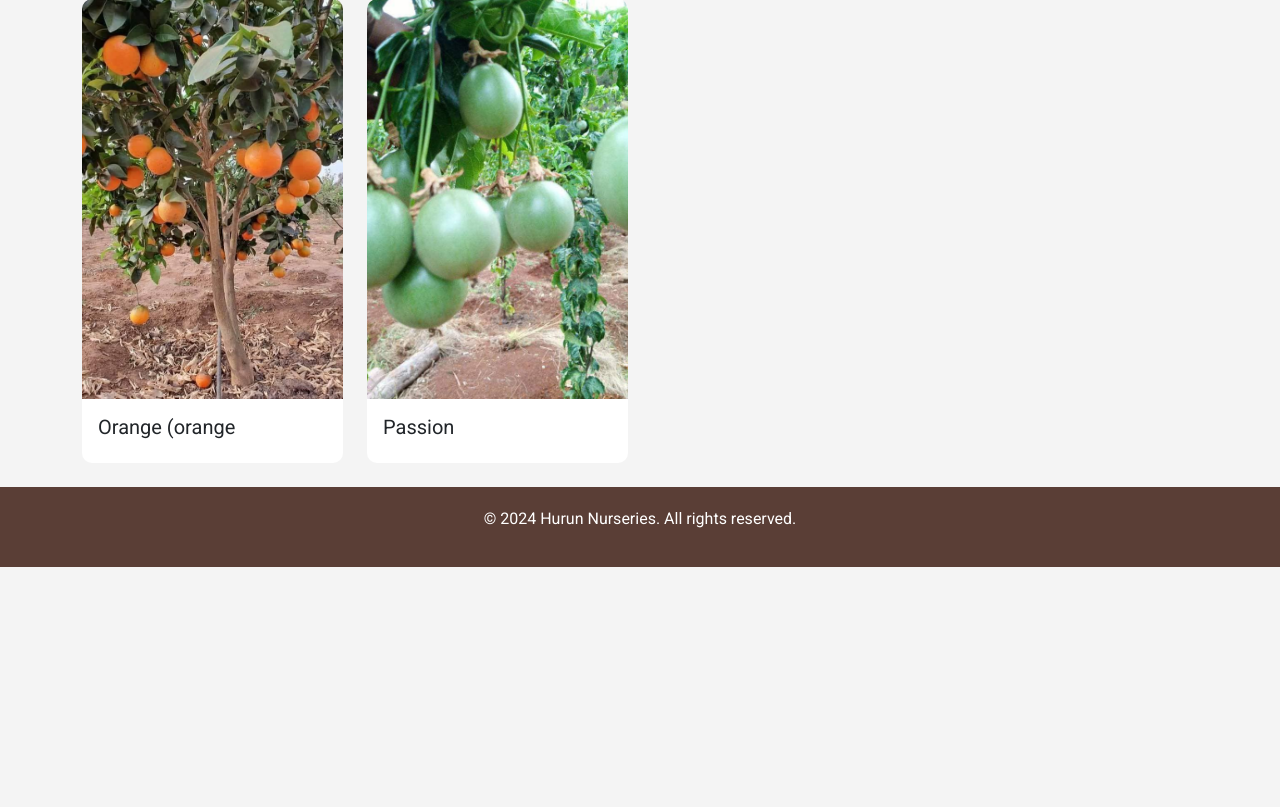
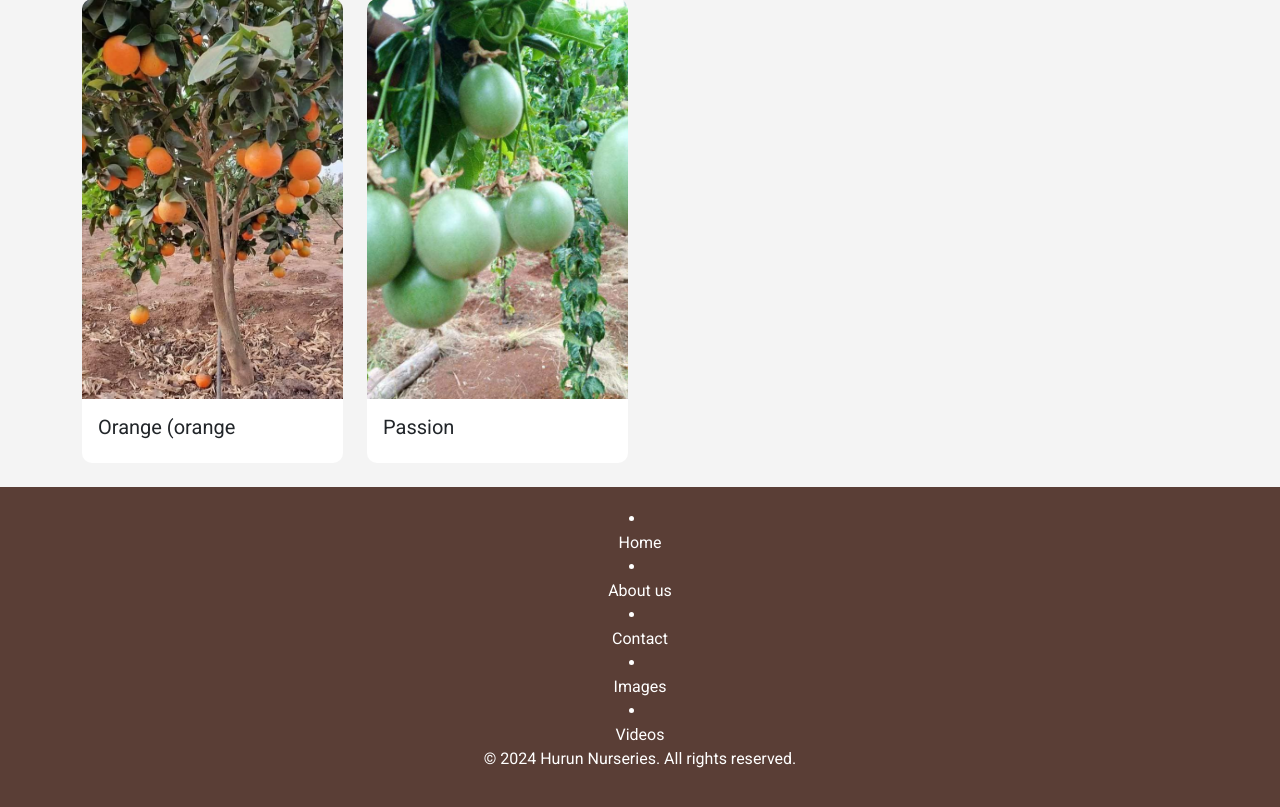
Before and after one commit to peter-sigma/harun-nurseries, a Django app: page /images/ in a window 1280 px wide. Shown: the part 317-1124 px from the top of the page. Before the commit the page ends 884 px from the top, so only its background shows below. Run offline with Django 5.2, Linux system fonts and the light colour scheme; data comes from the database, SQL or seed files in the repository.

Commit message:
Added links to the footer

```diff
--- a/nurseries/core/templates/core/base.html
+++ b/nurseries/core/templates/core/base.html
@@ -56,6 +56,22 @@
 
     <!-- Footer -->
     <footer class="text-center">
+        <li class="nav-item">
+            <a class="nav-link active" href="{% url 'core:index' %}">Home</a>
+        </li>
+        <li class="nav-item">
+            <a class="nav-link" href="#">About us</a>
+        </li>
+        <li class="nav-item">
+            <a class="nav-link" href="#">Contact</a>
+        </li>
+
+        <li class="nav-item">
+            <a class="nav-link" href="{% url 'core:image_list' %}">Images</a>
+        </li>
+        <li class="nav-item">
+            <a class="nav-link" href="{% url 'core:video_list' %}">Videos</a>
+        </li>
         <p>&copy; 2024 Hurun Nurseries. All rights reserved.</p>
     </footer>
 
```
